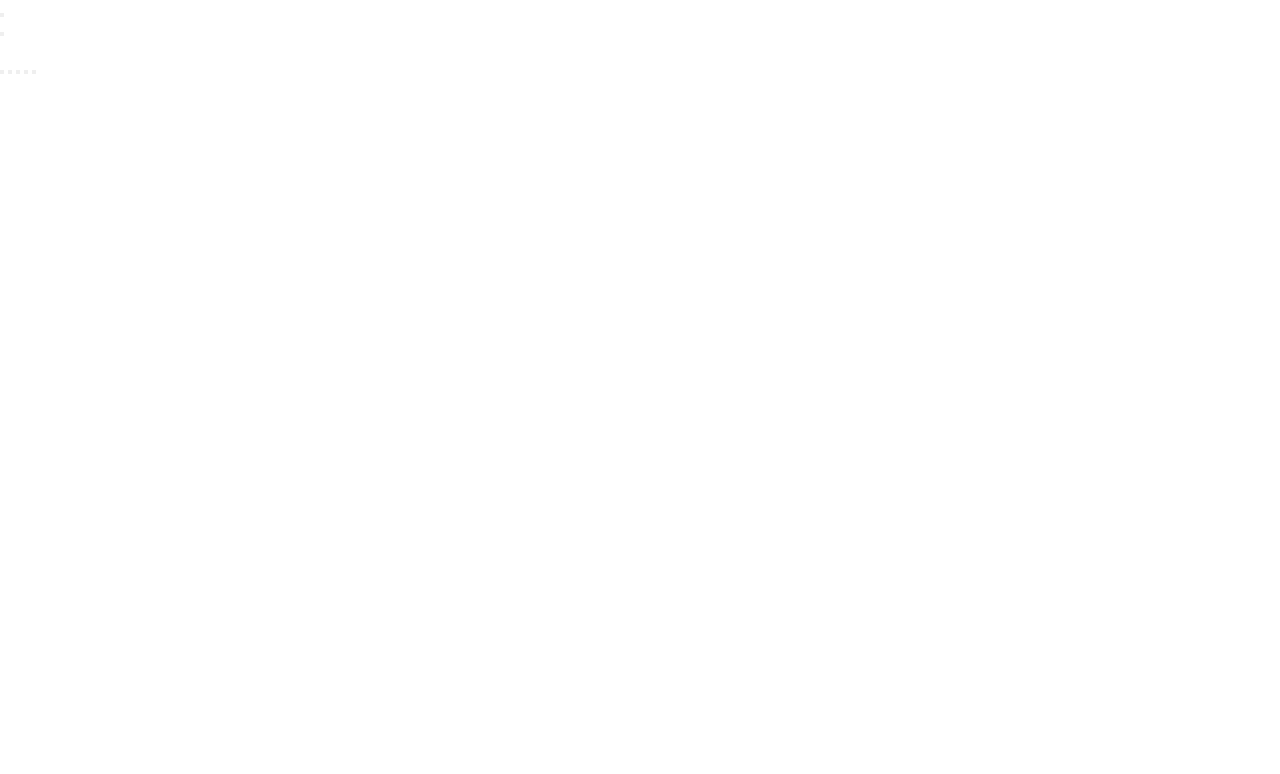
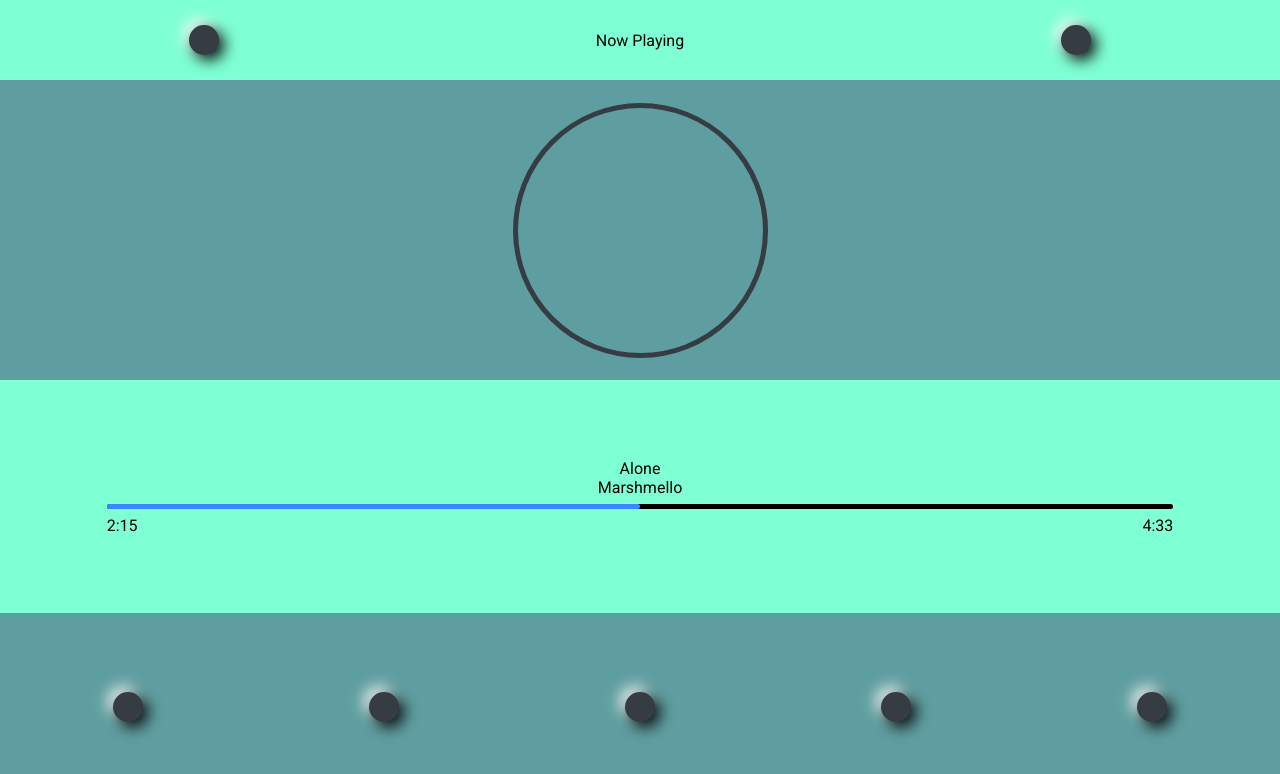
Before and after one commit to Jos017/musicPlayerCSS, a plain HTML site: page index.html in a window 1280 px wide. Drawn offline with Linux system fonts and the light colour scheme.

Commit message:
Define principal sections CSS

```diff
--- a/index.html
+++ b/index.html
@@ -14,22 +14,22 @@
     <main class="music-player">
         <section class="music-player__header">
             <button class="button button--back"></button>
-            <p class="music-player__status"></p>
+            <p class="music-player__status">Now Playing</p>
             <button class="button button--menu"></button>
         </section>
-        <figure class="music-player__image">
-            <img src="" alt=""/>
-        </figure>
+        <section class="music-player__image">
+            <figure class="image__container">
+                <img src="" alt=""/>
+            </figure>
+        </section>
         <section class="music-player__song">
-            <p class="song__title"></p>
-            <p class="song__artist"></p>
+            <p class="song__title">Alone</p>
+            <p class="song__artist">Marshmello</p>
             <div class="song__progress">
                 <div class="progress__bar progress__bar--complete"></div>
                 <div class="progress__bar progress__bar--current"></div>
-                <div class="progress__time">
-                    <span></span>
-                    <span></span>
-                </div>
+                <span class="progress__time progress__time--current">2:15</span>
+                <span class="progress__time progress__time--complete">4:33</span>
             </div>
         </section>
         <section class="music-player__controls">
--- a/styles.css
+++ b/styles.css
@@ -14,5 +14,81 @@ html {
     font-family: 'Roboto', sans-serif;
 }
 body {
+    height: 100vh;
     font-size: 1.6rem;
 }
+
+.music-player {
+    display: grid;
+    grid-template-rows: 80px 300px auto auto;
+    width: 100%;
+    height: 100%;
+    background-color: var(--secondary);
+}
+.button {
+    height: 30px;
+    width: 30px;
+    border: none;
+    border-radius: 50%;
+    background-color: var(--secondary);
+    box-shadow: 5px 5px 15px var(--just-black), -5px -5px 15px var(--just-white);
+}
+.music-player__header {
+    display: flex;
+    justify-content: space-around;
+    align-items: center;
+    background-color: aquamarine;
+}
+.music-player__image {
+    display: grid;
+    place-items: center;
+    background-color: cadetblue;
+}
+.image__container {
+    width: 255px;
+    height: 255px;
+    border: 5px solid var(--secondary);
+    border-radius: 50%
+}
+.music-player__song {
+    display: flex;
+    flex-direction: column;
+    justify-content: center;
+    align-items: center;
+    background-color: aquamarine;
+}
+.song__progress {
+    display: grid;
+    align-items: center;
+    grid-template: repeat(2, 1fr) / repeat(12, 1fr);
+    flex-direction: column;
+    align-content: center;
+    width: 100%;
+}
+.progress__bar {
+    grid-area: 1 / 2 / 1 / 12;
+    height: 5px;
+    border-radius: 5px;
+    background-color: var(--just-black);
+}
+.progress__bar--complete {
+    width: 100%;
+}
+.progress__bar--current {
+    width: 50%;
+    background-color: var(--principal);
+}
+.progress__time--current {
+    grid-area: 2 / 2 / 2 / 4;
+    justify-self: start;
+}
+.progress__time--complete {
+    grid-area: 2 / 10 / 2 / 12;
+    justify-self: end;
+}
+.music-player__controls {
+    display: flex;
+    justify-content: space-around;
+    align-items: center;
+    background-color: cadetblue;
+}
```
